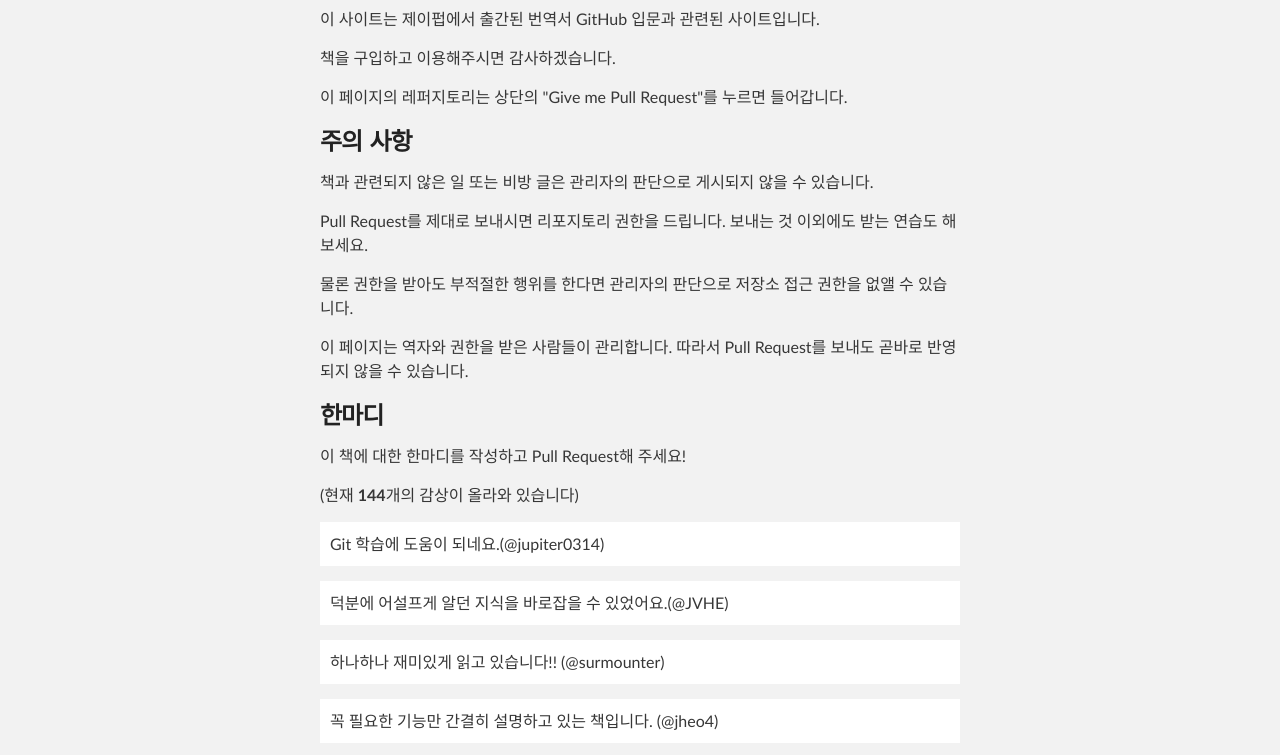
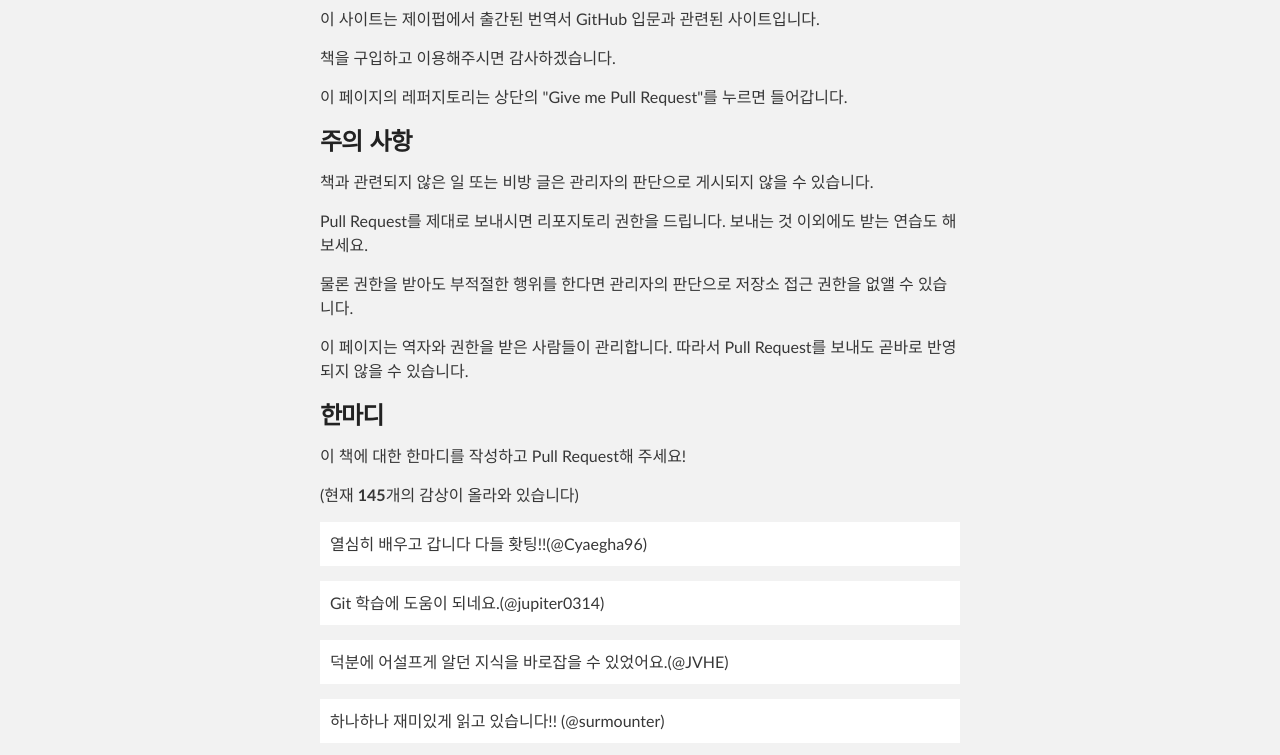
Before and after one commit to jpub-gh/first-pr, a plain HTML site: page index.html in a window 1280 px wide. Shown: the part 299-1054 px from the top of the page. Drawn offline with nearby package versions, Linux system fonts and the light colour scheme.

Commit message:
Add my impression

```diff
--- a/index.html
+++ b/index.html
@@ -37,6 +37,7 @@
             <p>이 책에 대한 한마디를 작성하고 Pull Request해 주세요!</p>
             <p>(현재 <strong><span id="impression_num"></span></strong>개의 감상이 올라와 있습니다)</p>
             <!-- <작성 해주세요> -->
+            <p class="impression">열심히 배우고 갑니다 다들 홧팅!!(@Cyaegha96)</p>
 			<p class="impression">Git 학습에 도움이 되네요.(@jupiter0314)</p>
 	    <p class="impression">덕분에 어설프게 알던 지식을 바로잡을 수 있었어요.(@JVHE)</p>
             <p class="impression">하나하나 재미있게 읽고 있습니다!! (@surmounter)</p>
```
